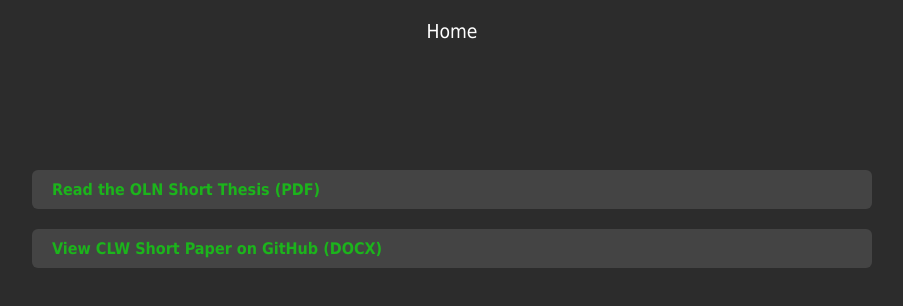
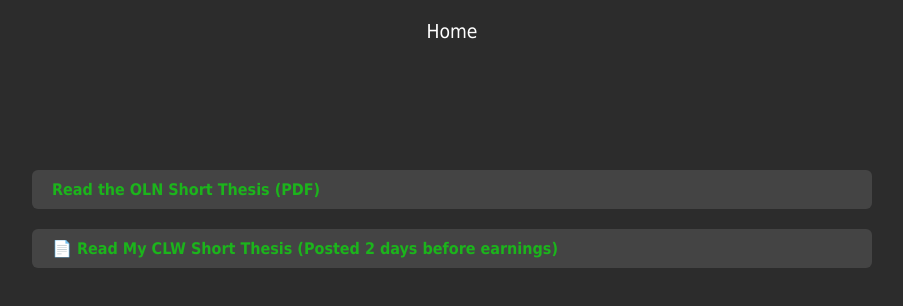
Before and after one commit to jameelbrannon/jameelbrannon, a plain HTML site: page index.html in a window 1280 px wide. Shown: the whole page, without its empty margins (188-1091 px from the left). Drawn offline with Linux system fonts and the light colour scheme.

Commit message:
Update index.html

```diff
--- a/index.html
+++ b/index.html
@@ -16,8 +16,10 @@
     <div class="container">
         <h1></h1>
         <a href="OLN.pdf" target="_blank">Read the OLN Short Thesis (PDF)</a>
-    <a href="https://github.com/jameelbrannon/basicmaterials/blob/main/Basic%20Materials/paper/CLW.docx" target="_blank">
-  View CLW Short Paper on GitHub (DOCX)
+<a href="https://github.com/jameelbrannon/basicmaterials/raw/main/Basic%20Materials/paper/CLW.pdf" target="_blank">
+  📄 Read My CLW Short Thesis (Posted 2 days before earnings)
+</a>
+
 </a>
 
 
```
